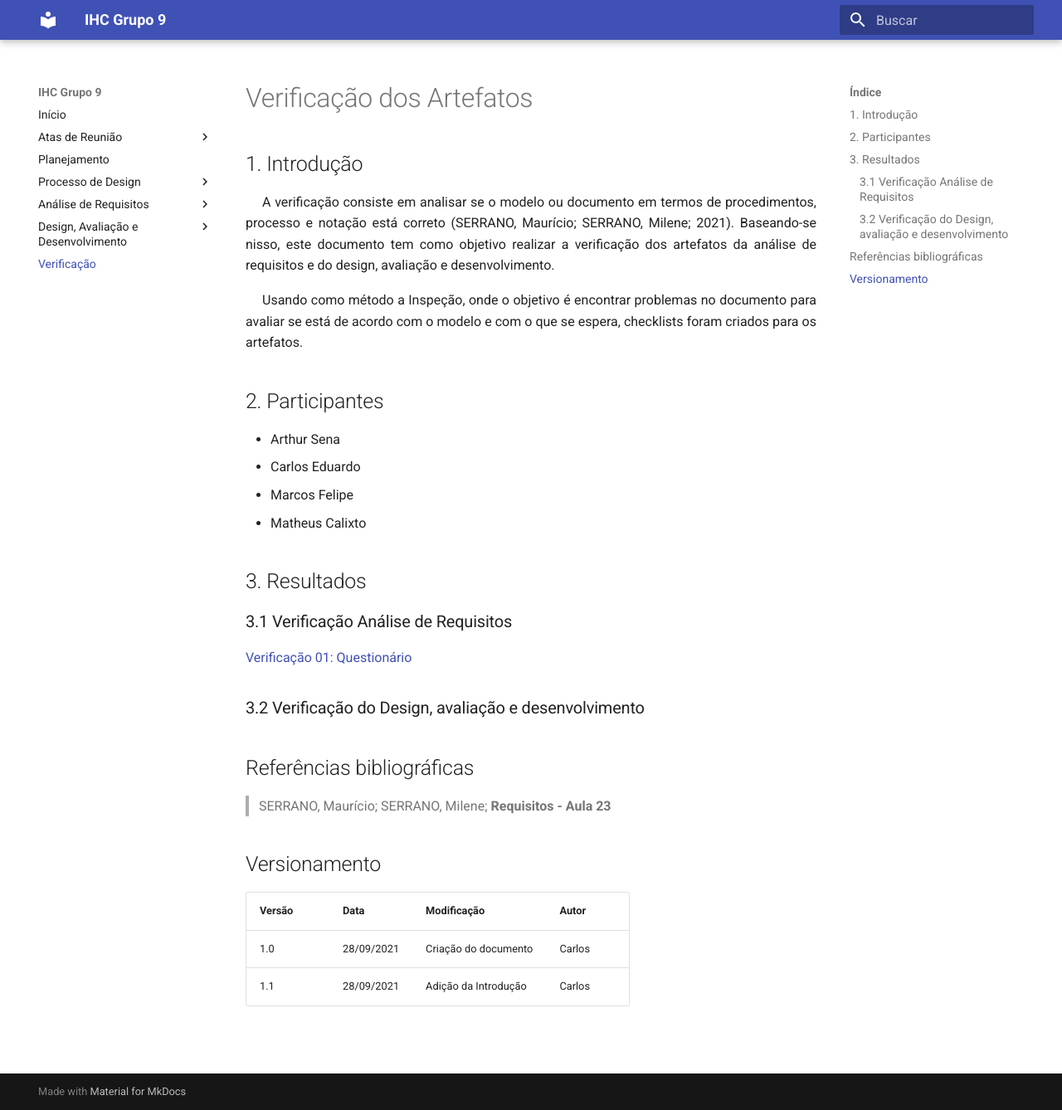
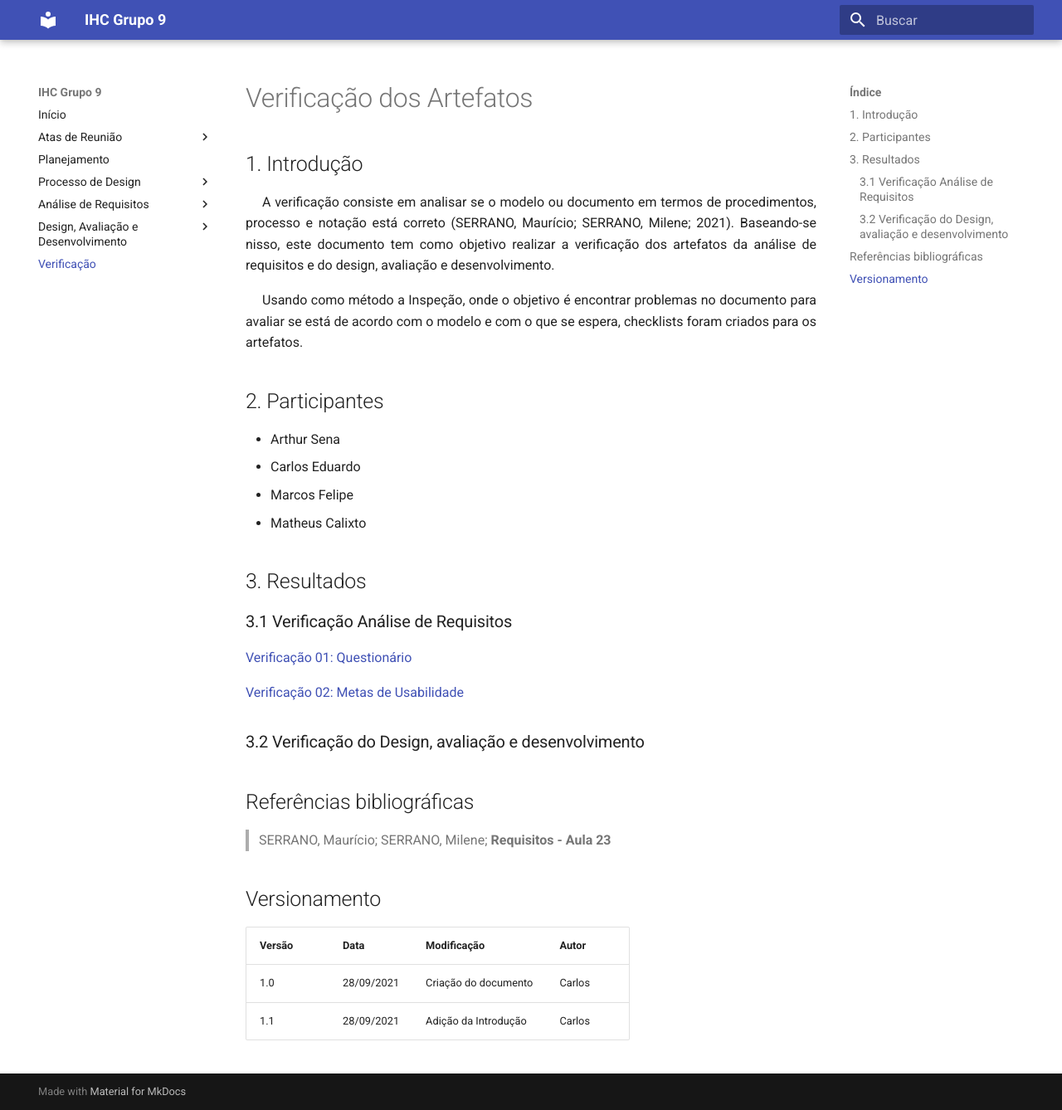
Before and after one commit to Interacao-Humano-Computador/2021.1-Detran-DF, an MkDocs documentation site: the page built from docs/verificacao/index.md, in a window 1280 px wide and 1338 px high. Shown: the whole window at 83% size. Built offline with MkDocs 1.6.1 and Material for MkDocs 9.7.7, drawn with Linux system fonts in a browser that asks for light colours.

Commit message:
#55 adding link to verification of usability goals in main verification document

```diff
--- a/docs/verificacao/index.md
+++ b/docs/verificacao/index.md
@@ -22,6 +22,8 @@ Usando como método a Inspeção, onde o objetivo é encontrar problemas no docu
 
 <a href="../verificacao/questionario" target="_blank">Verificação 01: Questionário</a>
 
+<a href="../verificacao/metas_de_usabilidade" target="_blank">Verificação 02: Metas de Usabilidade</a>
+
 ### 3.2 Verificação do Design, avaliação e desenvolvimento
 
 
```
